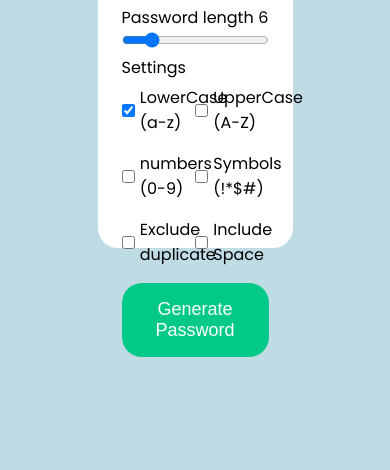
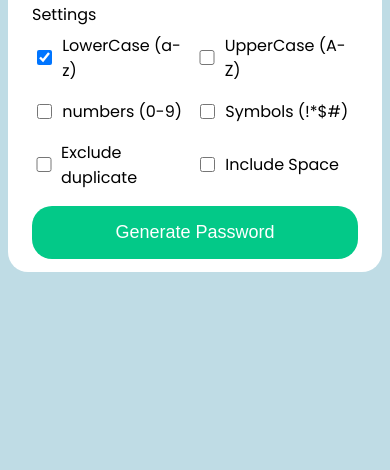
Before and after one commit to Elmountahiii/Password_Generator, a plain HTML site: page index.html in a window 390 px wide. Shown: the part 374-844 px from the top of the page. Drawn offline with nearby package versions, Linux system fonts and the light colour scheme.

Commit message:
fixing responsive problem

```diff
--- a/style.css
+++ b/style.css
@@ -12,11 +12,11 @@
 body {
 
     background-color: #BFDCE5;
+    display: flex;
+    justify-content: center;
+    align-items: center;
     height: 100vh;
-    display: flex;
-    align-items: center;
-    justify-content: center;
-
+    width: 100vw;
     font-family: 'Poppins', sans-serif;
 }
 
@@ -36,11 +36,8 @@ h1 {
 
 .mainSection {
     background-color: white;
-    width: 50%;
-    height: 60%;
-    max-width: 400px;
-    max-height: 400px;
-    margin: 1rem;
+    margin: 0.5rem;
+    max-width: 570px;
     border-radius: 20px;
 }
 
```
